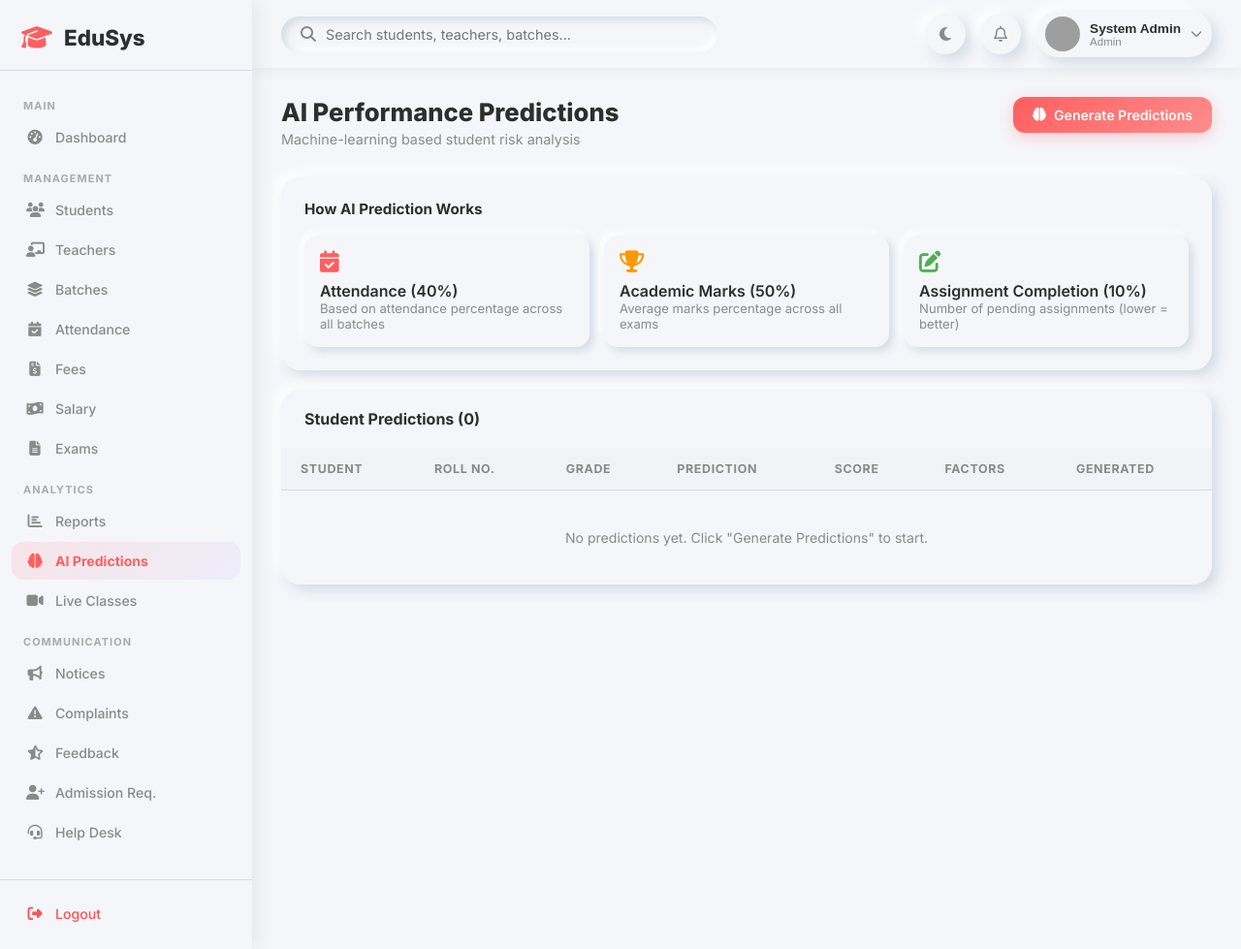
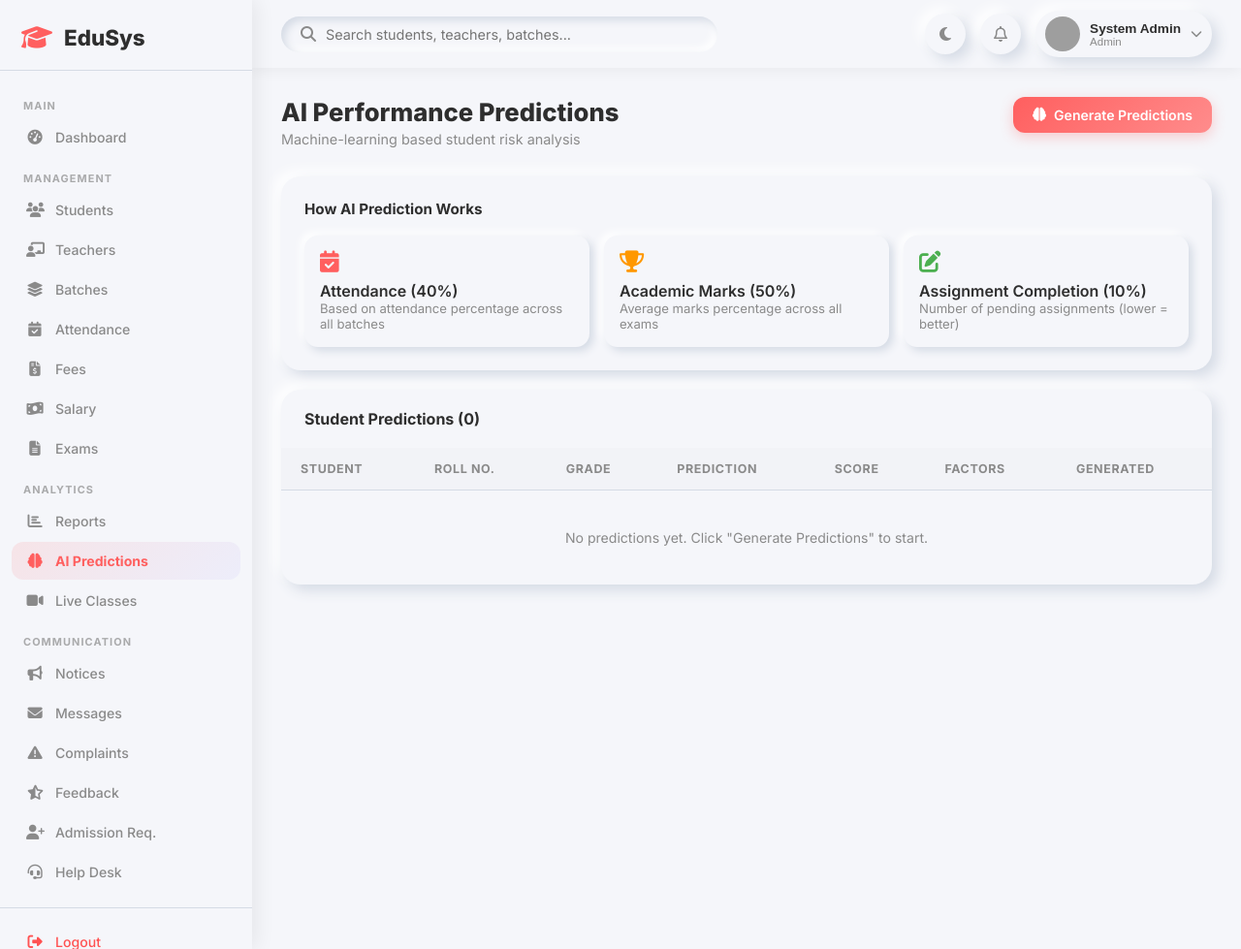
Before and after one commit to ashonbaiju/edu2, a PHP site: page /project/admin/ai-predictions.php in a window 1280 px wide. Shown: the whole page at 97% size. Run offline with PHP 8.4, Linux system fonts and the light colour scheme; a user stored in the database is signed in; data comes from the database, SQL or seed files in the repository; data that the repository does not hold is empty; grey boxes are pictures that could not be loaded.

Commit message:
Fixed messages: added batch_id column, nullable receiver_id, admin sidebar link, updated setup.php and fix_infinityfree.sql

```diff
--- a/fix_infinityfree.sql
+++ b/fix_infinityfree.sql
@@ -57,3 +57,8 @@ CREATE TABLE IF NOT EXISTS webrtc_signals (
     created_at TIMESTAMP DEFAULT CURRENT_TIMESTAMP,
     INDEX idx_signals_poll (to_user, is_read, class_id)
 );
+
+-- Fix messages table: add batch_id for group chat, allow NULL receiver_id
+ALTER TABLE messages ADD COLUMN IF NOT EXISTS batch_id INT DEFAULT NULL AFTER receiver_id;
+-- Note: If 'receiver_id' is still NOT NULL, run this line separately:
+-- ALTER TABLE messages MODIFY COLUMN receiver_id INT DEFAULT NULL;
--- a/includes/header.php
+++ b/includes/header.php
@@ -112,6 +112,9 @@ if ($role === 'teacher' && $current_page !== 'verify' && $current_page !== 'logo
                     <a href="<?= BASE_URL ?>admin/notices.php"
                         class="nav-link <?= $current_page === 'notices' ? 'active' : '' ?>"><i
                             class="fa-solid fa-bullhorn"></i><span>Notices</span></a>
+                    <a href="<?= BASE_URL ?>admin/messages.php"
+                        class="nav-link <?= $current_page === 'messages' ? 'active' : '' ?>"><i
+                            class="fa-solid fa-envelope"></i><span>Messages</span></a>
                     <a href="<?= BASE_URL ?>admin/complaints.php"
                         class="nav-link <?= $current_page === 'complaints' ? 'active' : '' ?>"><i
                             class="fa-solid fa-triangle-exclamation"></i><span>Complaints</span></a>
--- a/setup.php
+++ b/setup.php
@@ -28,7 +28,7 @@ CREATE TABLE IF NOT EXISTS assignments (id INT AUTO_INCREMENT PRIMARY KEY, title
 CREATE TABLE IF NOT EXISTS submissions (id INT AUTO_INCREMENT PRIMARY KEY, assignment_id INT NOT NULL, student_id INT NOT NULL, file_path VARCHAR(255), remarks TEXT, marks DECIMAL(5,2), submitted_at TIMESTAMP DEFAULT CURRENT_TIMESTAMP, status ENUM('submitted','graded','late') DEFAULT 'submitted', FOREIGN KEY (assignment_id) REFERENCES assignments(id) ON DELETE CASCADE, FOREIGN KEY (student_id) REFERENCES students(id) ON DELETE CASCADE);
 CREATE TABLE IF NOT EXISTS fees (id INT AUTO_INCREMENT PRIMARY KEY, student_id INT NOT NULL, amount DECIMAL(10,2) NOT NULL, description VARCHAR(255), due_date DATE, paid_date DATE, status ENUM('paid','unpaid','partial','overdue') DEFAULT 'unpaid', payment_method VARCHAR(50), transaction_id VARCHAR(100), created_at TIMESTAMP DEFAULT CURRENT_TIMESTAMP, FOREIGN KEY (student_id) REFERENCES students(id) ON DELETE CASCADE);
 CREATE TABLE IF NOT EXISTS salary (id INT AUTO_INCREMENT PRIMARY KEY, teacher_id INT NOT NULL, amount DECIMAL(10,2) NOT NULL, month VARCHAR(20), year INT, paid_date DATE, status ENUM('paid','pending') DEFAULT 'pending', remarks TEXT, created_at TIMESTAMP DEFAULT CURRENT_TIMESTAMP, FOREIGN KEY (teacher_id) REFERENCES teachers(id) ON DELETE CASCADE);
-CREATE TABLE IF NOT EXISTS messages (id INT AUTO_INCREMENT PRIMARY KEY, sender_id INT NOT NULL, receiver_id INT NOT NULL, message TEXT NOT NULL, is_read TINYINT(1) DEFAULT 0, sent_at TIMESTAMP DEFAULT CURRENT_TIMESTAMP, FOREIGN KEY (sender_id) REFERENCES users(id), FOREIGN KEY (receiver_id) REFERENCES users(id));
+CREATE TABLE IF NOT EXISTS messages (id INT AUTO_INCREMENT PRIMARY KEY, sender_id INT NOT NULL, receiver_id INT DEFAULT NULL, batch_id INT DEFAULT NULL, message TEXT NOT NULL, is_read TINYINT(1) DEFAULT 0, sent_at TIMESTAMP DEFAULT CURRENT_TIMESTAMP, FOREIGN KEY (sender_id) REFERENCES users(id) ON DELETE CASCADE);
 CREATE TABLE IF NOT EXISTS notifications (id INT AUTO_INCREMENT PRIMARY KEY, user_id INT NOT NULL, title VARCHAR(200), message TEXT, type VARCHAR(50) DEFAULT 'info', is_read TINYINT(1) DEFAULT 0, created_at TIMESTAMP DEFAULT CURRENT_TIMESTAMP, FOREIGN KEY (user_id) REFERENCES users(id) ON DELETE CASCADE);
 CREATE TABLE IF NOT EXISTS complaints (id INT AUTO_INCREMENT PRIMARY KEY, user_id INT NOT NULL, against_user_id INT, subject VARCHAR(200), description TEXT, status ENUM('open','in_review','resolved','closed') DEFAULT 'open', admin_response TEXT, created_at TIMESTAMP DEFAULT CURRENT_TIMESTAMP, FOREIGN KEY (user_id) REFERENCES users(id));
 CREATE TABLE IF NOT EXISTS feedback (id INT AUTO_INCREMENT PRIMARY KEY, user_id INT NOT NULL, target_user_id INT, target_type ENUM('teacher','course','platform') DEFAULT 'platform', rating INT DEFAULT 5, comment TEXT, created_at TIMESTAMP DEFAULT CURRENT_TIMESTAMP, FOREIGN KEY (user_id) REFERENCES users(id));
```
